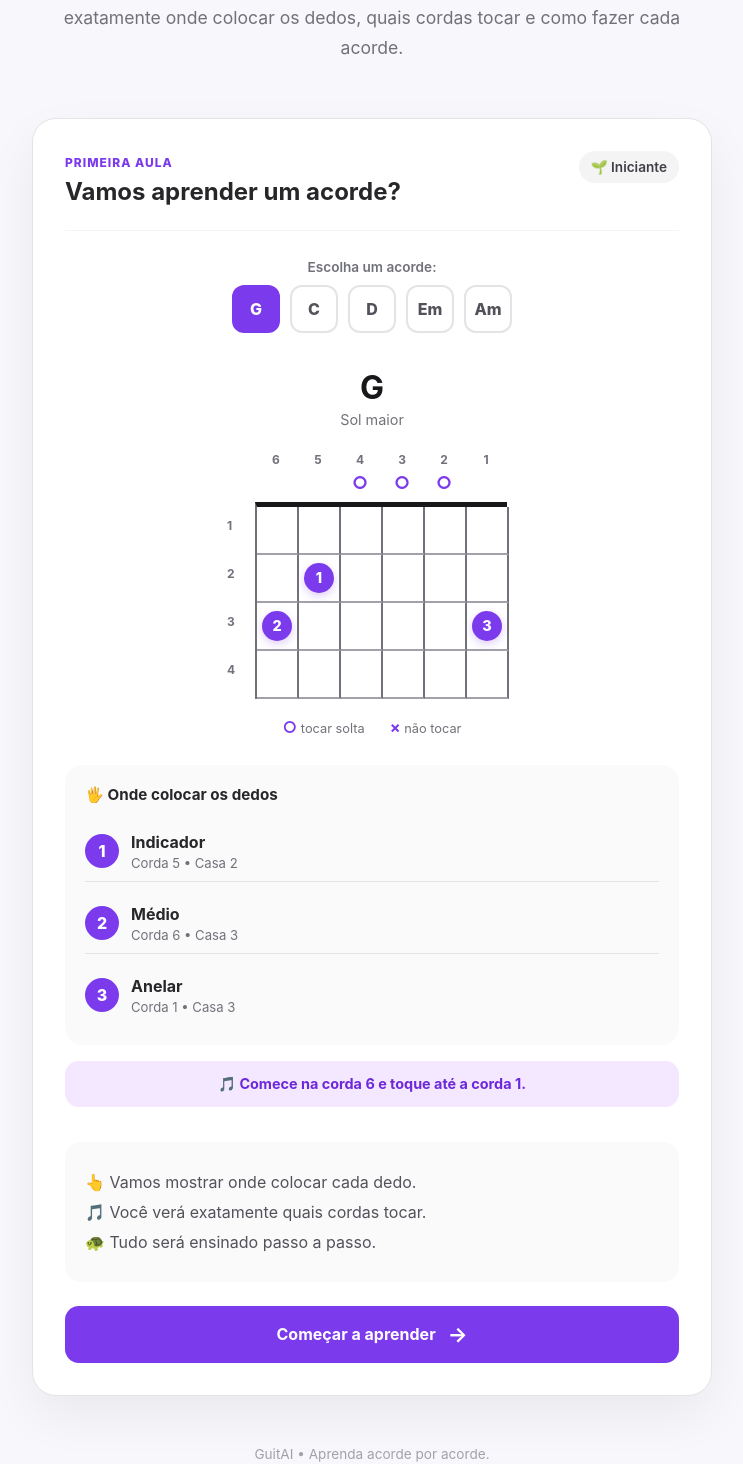
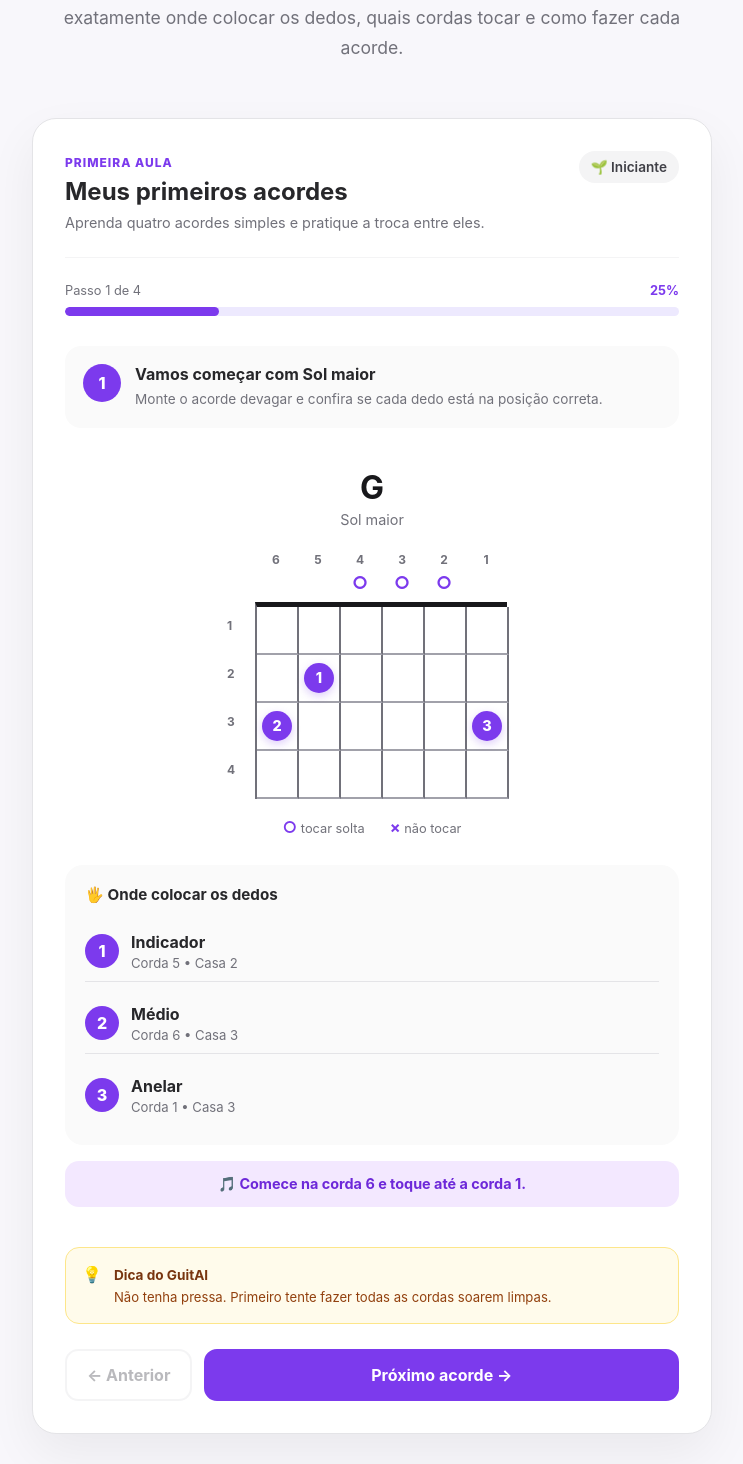
Before and after one commit to JuliaKristine/GuitAI, a React (Vite) app: page / in a window 1280 px wide. Shown: the part 447-1911 px from the top of the page, without its empty margins (268-1011 px from the left). Built offline with nearby package versions, Linux system fonts and the light colour scheme.

Commit message:
feat: cria primeira aula interativa

```diff
--- a/src/App.tsx
+++ b/src/App.tsx
@@ -1,10 +1,8 @@
-import { useState } from "react";
-import ChordDiagram from "./components/ChordDiagram/ChordDiagram";
-import { chords } from "./data/chords";
+import LessonPlayer from './components/LessonPlayer/LessonPlayer'
+
+import { firstLesson } from './data/lessons'
 
 function App() {
-  const [selectedChord, setSelectedChord] = useState("G");
-
   return (
     <main className="app">
       <section className="hero">
@@ -12,7 +10,9 @@ function App() {
           Guit<span>AI</span>
         </div>
 
-        <p className="tagline">Sua música vira aula.</p>
+        <p className="tagline">
+          Sua música vira aula.
+        </p>
 
         <h1>
           Aprenda guitarra tocando
@@ -20,61 +20,19 @@ function App() {
         </h1>
 
         <p className="description">
-          O GuitAI transforma músicas em aulas simples e visuais, mostrando
-          exatamente onde colocar os dedos, quais cordas tocar e como fazer cada
-          acorde.
+          O GuitAI transforma músicas em aulas simples e
+          visuais, mostrando exatamente onde colocar os
+          dedos, quais cordas tocar e como fazer cada acorde.
         </p>
       </section>
 
-      <section className="lesson-card">
-        <div className="lesson-header">
-          <div>
-            <span className="lesson-label">PRIMEIRA AULA</span>
+      <LessonPlayer lesson={firstLesson} />
 
-            <h2>Vamos aprender um acorde?</h2>
-          </div>
-
-          <span className="level">🌱 Iniciante</span>
-        </div>
-
-        <div className="chord-selector">
-          <p>Escolha um acorde:</p>
-
-          <div className="chord-buttons">
-            {Object.keys(chords).map((chord) => (
-              <button
-                key={chord}
-                type="button"
-                className={selectedChord === chord ? "active" : ""}
-                onClick={() => setSelectedChord(chord)}
-              >
-                {chord}
-              </button>
-            ))}
-          </div>
-        </div>
-
-        <div className="chord-area">
-          <ChordDiagram chord={selectedChord} />
-        </div>
-
-        <div className="instructions">
-          <p>👆 Vamos mostrar onde colocar cada dedo.</p>
-
-          <p>🎵 Você verá exatamente quais cordas tocar.</p>
-
-          <p>🐢 Tudo será ensinado passo a passo.</p>
-        </div>
-
-        <button type="button" className="start-button">
-          Começar a aprender
-          <span>→</span>
-        </button>
-      </section>
-
-      <footer>GuitAI • Aprenda acorde por acorde.</footer>
+      <footer>
+        GuitAI • Aprenda acorde por acorde.
+      </footer>
     </main>
-  );
+  )
 }
 
-export default App;
+export default App
--- /dev/null
+++ b/src/components/LessonPlayer/LessonPlayer.tsx
@@ -0,0 +1,165 @@
+import { useState } from 'react'
+
+import ChordDiagram from '../ChordDiagram/ChordDiagram'
+
+import type { Lesson } from '../../data/lessons'
+
+type LessonPlayerProps = {
+  lesson: Lesson
+}
+
+function LessonPlayer({ lesson }: LessonPlayerProps) {
+  const [currentStep, setCurrentStep] = useState(0)
+  const [completed, setCompleted] = useState(false)
+
+  const step = lesson.steps[currentStep]
+
+  const progress =
+    ((currentStep + 1) / lesson.steps.length) * 100
+
+  function nextStep() {
+    const isLastStep =
+      currentStep === lesson.steps.length - 1
+
+    if (isLastStep) {
+      setCompleted(true)
+      return
+    }
+
+    setCurrentStep((step) => step + 1)
+  }
+
+  function previousStep() {
+    if (currentStep > 0) {
+      setCurrentStep((step) => step - 1)
+    }
+  }
+
+  function restartLesson() {
+    setCurrentStep(0)
+    setCompleted(false)
+  }
+
+  if (completed) {
+    return (
+      <section className="lesson-player lesson-completed">
+        <span className="lesson-complete-icon">
+          ⭐
+        </span>
+
+        <span className="lesson-label">
+          AULA CONCLUÍDA
+        </span>
+
+        <h2>Muito bem!</h2>
+
+        <p>
+          Você passou pelos quatro primeiros acordes
+          do GuitAI.
+        </p>
+
+        <div className="completed-chords">
+          {lesson.steps.map((lessonStep) => (
+            <span key={lessonStep.chord}>
+              {lessonStep.chord}
+            </span>
+          ))}
+        </div>
+
+        <button
+          type="button"
+          className="start-button"
+          onClick={restartLesson}
+        >
+          ↻ Fazer aula novamente
+        </button>
+      </section>
+    )
+  }
+
+  return (
+    <section className="lesson-player">
+      <div className="lesson-player-header">
+        <div>
+          <span className="lesson-label">
+            PRIMEIRA AULA
+          </span>
+
+          <h2>{lesson.title}</h2>
+
+          <p>{lesson.description}</p>
+        </div>
+
+        <span className="level">
+          🌱 Iniciante
+        </span>
+      </div>
+
+      <div className="lesson-progress">
+        <div className="progress-info">
+          <span>
+            Passo {currentStep + 1} de {lesson.steps.length}
+          </span>
+
+          <strong>
+            {Math.round(progress)}%
+          </strong>
+        </div>
+
+        <div className="progress-track">
+          <div
+            className="progress-bar"
+            style={{ width: `${progress}%` }}
+          />
+        </div>
+      </div>
+
+      <div className="lesson-step-text">
+        <span className="step-badge">
+          {currentStep + 1}
+        </span>
+
+        <div>
+          <h3>{step.title}</h3>
+          <p>{step.instruction}</p>
+        </div>
+      </div>
+
+      <div className="lesson-chord">
+        <ChordDiagram chord={step.chord} />
+      </div>
+
+      <div className="teacher-tip">
+        <span>💡</span>
+
+        <div>
+          <strong>Dica do GuitAI</strong>
+          <p>{step.tip}</p>
+        </div>
+      </div>
+
+      <div className="lesson-navigation">
+        <button
+          type="button"
+          className="previous-button"
+          onClick={previousStep}
+          disabled={currentStep === 0}
+        >
+          ← Anterior
+        </button>
+
+        <button
+          type="button"
+          className="next-button"
+          onClick={nextStep}
+        >
+          {currentStep === lesson.steps.length - 1
+            ? 'Finalizar aula ⭐'
+            : 'Próximo acorde →'}
+        </button>
+      </div>
+    </section>
+  )
+}
+
+export default LessonPlayer
--- /dev/null
+++ b/src/data/lessons.ts
@@ -0,0 +1,53 @@
+export type LessonStep = {
+    chord: string;
+    title: string;
+    instruction: string;
+    tip: string;
+};
+
+export type Lesson = {
+    id: string;
+    title: string;
+    description: string;
+    steps: LessonStep[];
+};
+
+export const firstLesson: Lesson = {
+    id: "primeiros-acordes",
+
+    title: "Meus primeiros acordes",
+
+    description: "Aprenda quatro acordes simples e pratique a troca entre eles.",
+
+    steps: [
+    {
+        chord: "G",
+        title: "Vamos começar com Sol maior",
+        instruction:
+        "Monte o acorde devagar e confira se cada dedo está na posição correta.",
+        tip: "Não tenha pressa. Primeiro tente fazer todas as cordas soarem limpas.",
+    },
+
+    {
+        chord: "Em",
+        title: "Agora vamos para Mi menor",
+        instruction: "Observe que este acorde precisa de apenas dois dedos.",
+        tip: "Tente manter os dedos próximos das cordas para facilitar a próxima troca.",
+    },
+
+    {
+        chord: "C",
+        title: "Vamos aprender Dó maior",
+        instruction:
+        "Coloque os dedos um de cada vez e lembre de não tocar a corda 6.",
+        tip: "Comece a palhetada pela corda 5.",
+    },
+
+    {
+        chord: "D",
+        title: "Terminamos com Ré maior",
+        instruction: "Monte o pequeno triângulo formado pelos três dedos.",
+        tip: "Neste acorde, comece a tocar pela corda 4.",
+    },
+],
+};
--- a/src/index.css
+++ b/src/index.css
@@ -579,3 +579,297 @@ footer {
   outline: 3px solid #c4b5fd;
   outline-offset: 3px;
 }
+
+.lesson-player {
+  max-width: 680px;
+
+  margin: 55px auto 0;
+  padding: 32px;
+
+  background: #ffffff;
+
+  border: 1px solid #e4e4e7;
+  border-radius: 24px;
+
+  box-shadow:
+    0 20px 50px rgba(0, 0, 0, 0.06);
+}
+
+.lesson-player-header {
+  display: flex;
+  justify-content: space-between;
+  align-items: flex-start;
+
+  gap: 20px;
+
+  padding-bottom: 24px;
+
+  border-bottom: 1px solid #f4f4f5;
+}
+
+.lesson-player-header h2 {
+  margin: 6px 0;
+
+  color: #27272a;
+
+  font-size: 1.5rem;
+}
+
+.lesson-player-header p {
+  max-width: 440px;
+
+  margin: 0;
+
+  color: #71717a;
+
+  font-size: 0.9rem;
+  line-height: 1.5;
+}
+
+/* Progresso */
+
+.lesson-progress {
+  margin: 25px 0 30px;
+}
+
+.progress-info {
+  display: flex;
+  justify-content: space-between;
+
+  margin-bottom: 9px;
+
+  color: #71717a;
+
+  font-size: 0.8rem;
+}
+
+.progress-info strong {
+  color: #7c3aed;
+}
+
+.progress-track {
+  width: 100%;
+  height: 9px;
+
+  overflow: hidden;
+
+  background: #ede9fe;
+
+  border-radius: 100px;
+}
+
+.progress-bar {
+  height: 100%;
+
+  background: #7c3aed;
+
+  border-radius: 100px;
+
+  transition: width 0.3s ease;
+}
+
+/* Texto da etapa */
+
+.lesson-step-text {
+  display: flex;
+
+  gap: 14px;
+
+  margin-bottom: 30px;
+  padding: 18px;
+
+  background: #fafafa;
+
+  border-radius: 16px;
+
+  text-align: left;
+}
+
+.step-badge {
+  display: flex;
+  align-items: center;
+  justify-content: center;
+
+  flex-shrink: 0;
+
+  width: 38px;
+  height: 38px;
+
+  background: #7c3aed;
+  color: #ffffff;
+
+  border-radius: 50%;
+
+  font-weight: 800;
+}
+
+.lesson-step-text h3 {
+  margin: 0 0 5px;
+
+  color: #27272a;
+
+  font-size: 1rem;
+}
+
+.lesson-step-text p {
+  margin: 0;
+
+  color: #71717a;
+
+  font-size: 0.85rem;
+  line-height: 1.5;
+}
+
+.lesson-chord {
+  padding: 10px 0 20px;
+}
+
+/* Dica */
+
+.teacher-tip {
+  display: flex;
+
+  gap: 12px;
+
+  margin-top: 20px;
+  padding: 16px;
+
+  background: #fffbeb;
+
+  border: 1px solid #fde68a;
+  border-radius: 14px;
+
+  text-align: left;
+}
+
+.teacher-tip strong {
+  color: #78350f;
+
+  font-size: 0.85rem;
+}
+
+.teacher-tip p {
+  margin: 4px 0 0;
+
+  color: #92400e;
+
+  font-size: 0.82rem;
+  line-height: 1.5;
+}
+
+/* Navegação */
+
+.lesson-navigation {
+  display: flex;
+
+  gap: 12px;
+
+  margin-top: 25px;
+}
+
+.previous-button,
+.next-button {
+  padding: 14px 20px;
+
+  border-radius: 13px;
+
+  font: inherit;
+  font-weight: 700;
+
+  cursor: pointer;
+}
+
+.previous-button {
+  background: #ffffff;
+  color: #52525b;
+
+  border: 2px solid #e4e4e7;
+}
+
+.previous-button:disabled {
+  opacity: 0.4;
+  cursor: not-allowed;
+}
+
+.next-button {
+  flex: 1;
+
+  background: #7c3aed;
+  color: #ffffff;
+
+  border: 2px solid #7c3aed;
+}
+
+.next-button:hover {
+  background: #6d28d9;
+}
+
+/* Aula concluída */
+
+.lesson-completed {
+  text-align: center;
+}
+
+.lesson-complete-icon {
+  display: block;
+
+  margin-bottom: 10px;
+
+  font-size: 4rem;
+}
+
+.lesson-completed h2 {
+  margin: 10px 0;
+
+  font-size: 2rem;
+}
+
+.lesson-completed > p {
+  color: #71717a;
+}
+
+.completed-chords {
+  display: flex;
+  justify-content: center;
+  flex-wrap: wrap;
+
+  gap: 10px;
+
+  margin: 30px 0;
+}
+
+.completed-chords span {
+  display: flex;
+  align-items: center;
+  justify-content: center;
+
+  width: 55px;
+  height: 55px;
+
+  background: #f3e8ff;
+  color: #7c3aed;
+
+  border-radius: 15px;
+
+  font-weight: 800;
+  font-size: 1.1rem;
+}
+
+@media (max-width: 600px) {
+  .lesson-player {
+    padding: 22px;
+  }
+
+  .lesson-player-header {
+    flex-direction: column;
+  }
+
+  .lesson-navigation {
+    flex-direction: column-reverse;
+  }
+
+  .previous-button,
+  .next-button {
+    width: 100%;
+  }
+}
```
Also changed, not shown: 2 other files (tests, documents, lock files or other folders).
